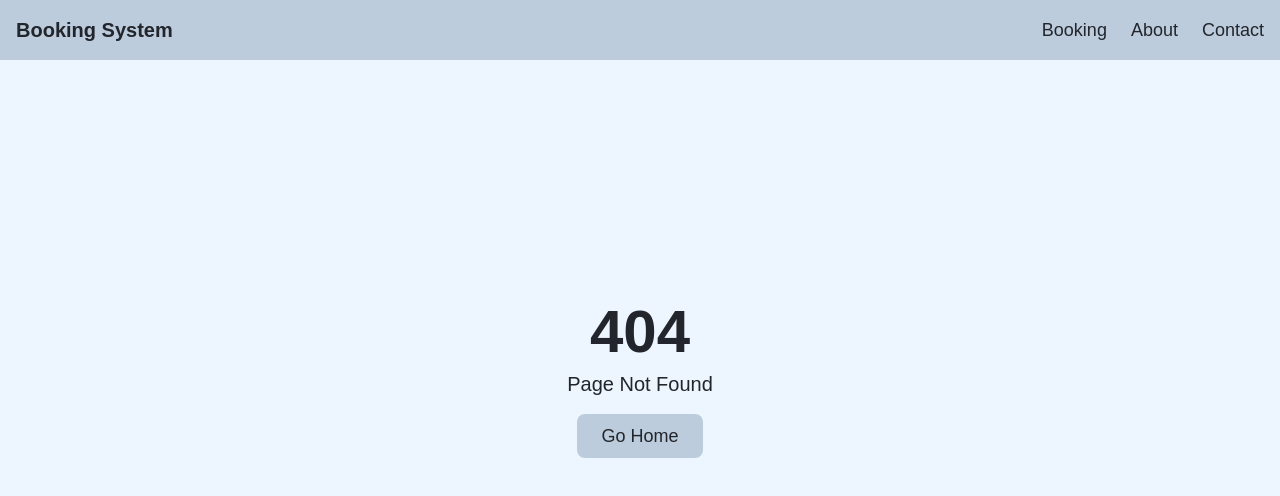
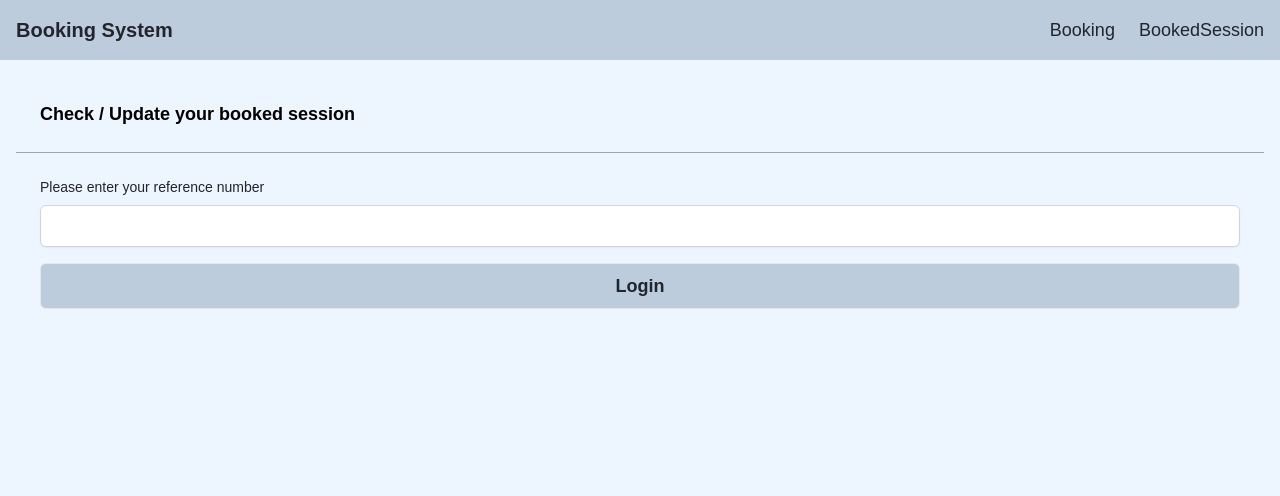
Before and after one commit to YiJieNG/booking-system-frontend, a Next.js app: page /bookedsession in a window 1280 px wide. Before the commit this address had no page. Shown: the top 496 px of the page. Built offline with nearby package versions, Linux system fonts and the light colour scheme.

Commit message:
Update Booking login page implemented (login with ref num only)

```diff
--- /dev/null
+++ b/src/app/bookedsession/page.js
@@ -0,0 +1,141 @@
+"use client";
+
+import { useState, useEffect } from "react";
+import axios from "axios";
+
+const getBooking = async (refNumber) => {
+  try {
+    console.log(refNumber);
+    const response = await axios.get("http://127.0.0.1:5000/api/getBooking", {
+      params: {
+        ref_num: refNumber,
+      },
+    });
+    // setBookedData(response.data);
+    return response;
+  } catch (err) {
+    console.error("Error fetching booked data:", err);
+    setError("Failed to load availability data");
+    throw err;
+  }
+};
+
+export default function BookedSession() {
+  const [errors, setErrors] = useState({});
+  const [refNumber, setRefNumber] = useState("");
+  const [bookedData, setBookedData] = useState(null);
+  const [isLoading, setIsLoading] = useState(false);
+  const [isLogin, setIsLogin] = useState(false);
+  const [isSubmitting, setIsSubmitting] = useState(false);
+
+  const validateForm = () => {
+    const newErrors = {};
+    if (!refNumber) {
+      newErrors.refNumber = "Reference number is required";
+    } else if (!/^.{6}$/.test(refNumber)) {
+      newErrors.refNumber = "Please enter a valid reference number";
+    }
+
+    setErrors(newErrors);
+    return Object.keys(newErrors).length === 0;
+  };
+
+  const handleSubmit = async (e) => {
+    e.preventDefault();
+
+    if (validateForm()) {
+      setIsSubmitting(true);
+      try {
+        const response = await getBooking(refNumber);
+        console.log(response.data);
+        if (response.data.success) {
+          setIsLogin(true);
+        } else {
+          // Handle unsuccessful verification
+          setErrors((prev) => ({ ...prev, refNumber: response.data.message }));
+        }
+      } catch (error) {
+        console.error("Error submitting form:", error);
+      } finally {
+        setIsSubmitting(false);
+      }
+    }
+  };
+
+  const handleChange = (e) => {
+    const { name, value } = e.target;
+    setRefNumber(value);
+    // Clear error when user starts typing
+    if (errors[name]) {
+      setErrors((prev) => ({
+        ...prev,
+        refNumber: "",
+      }));
+    }
+  };
+
+  return (
+    <div className="h-full w-full p-4">
+      <div className="container relative w-full mx-auto">
+        <div className="flex flex-col md:flex-row gap-4">
+          {isLogin ? (
+            <div
+              className={`transition-all duration-500 ease-in-out w-full relative md:w-full`}
+            >
+              Login successfully
+            </div>
+          ) : (
+            <div
+              className={`transition-all duration-500 ease-in-out w-full relative md:w-full`}
+            >
+              <div className="p-6 border-b border-[--blue3]">
+                <h2 className="text-lg font-semibold pr-4">
+                  Check / Update your booked session
+                </h2>
+              </div>
+              <div className="p-6">
+                <form onSubmit={handleSubmit}>
+                  <div className="space-y-4">
+                    <div className="space-y-2">
+                      <label
+                        htmlFor="referenceNumber"
+                        className="block text-sm font-medium text-[--text-dark]"
+                      >
+                        Please enter your reference number
+                      </label>
+                      <input
+                        type="text"
+                        id="refNumber"
+                        name="refNumber"
+                        value={refNumber}
+                        onChange={handleChange}
+                        className={`w-full px-3 py-2 border border-[--blue3] rounded-md shadow-sm focus:outline-none focus:ring-2 focus:ring-[--blue3] ${
+                          errors.refNumber
+                            ? "border-red-500"
+                            : "border-gray-300"
+                        }`}
+                      />
+                      {errors.refNumber && (
+                        <p className="text-red-500 text-sm mt-1">
+                          {errors.refNumber}
+                        </p>
+                      )}
+                    </div>
+                    <button
+                      type="submit"
+                      className={`w-full py-2 px-4 rounded-md focus:outline-none focus:ring-2 focus:ring-[--blue3] focus:ring-offset-2 transition-colors duration-200 bg-[--blue2] text-[--text-dark] border hover:border-[--text-hover] hover:bg-[--green]`}
+                    >
+                      <h2 className="text-lg font-semibold">
+                        {isSubmitting ? "Verifying..." : "Login"}
+                      </h2>
+                    </button>
+                  </div>
+                </form>
+              </div>
+            </div>
+          )}
+        </div>
+      </div>
+    </div>
+  );
+}
--- a/src/app/components/Navbar.js
+++ b/src/app/components/Navbar.js
@@ -27,7 +27,7 @@ const Navbar = () => {
 
         {/* Desktop Menu */}
         <ul className="hidden lg:flex gap-6">
-          {["Booking", "About", "Contact"].map((item) => (
+          {["Booking", "BookedSession"].map((item) => (
             <li key={item}>
               <Link
                 href={`/${item.toLowerCase()}`}
@@ -43,7 +43,7 @@ const Navbar = () => {
       {/* Mobile Dropdown Menu */}
       {isOpen && (
         <ul className="lg:hidden flex flex-col items-center gap-3 bg-[var(--blue2)] pt-2">
-          {["Booking", "About", "Contact"].map((item) => (
+          {["Booking", "BookedSession"].map((item) => (
             <li key={item}>
               <Link
                 href={`/${item.toLowerCase()}`}
```
